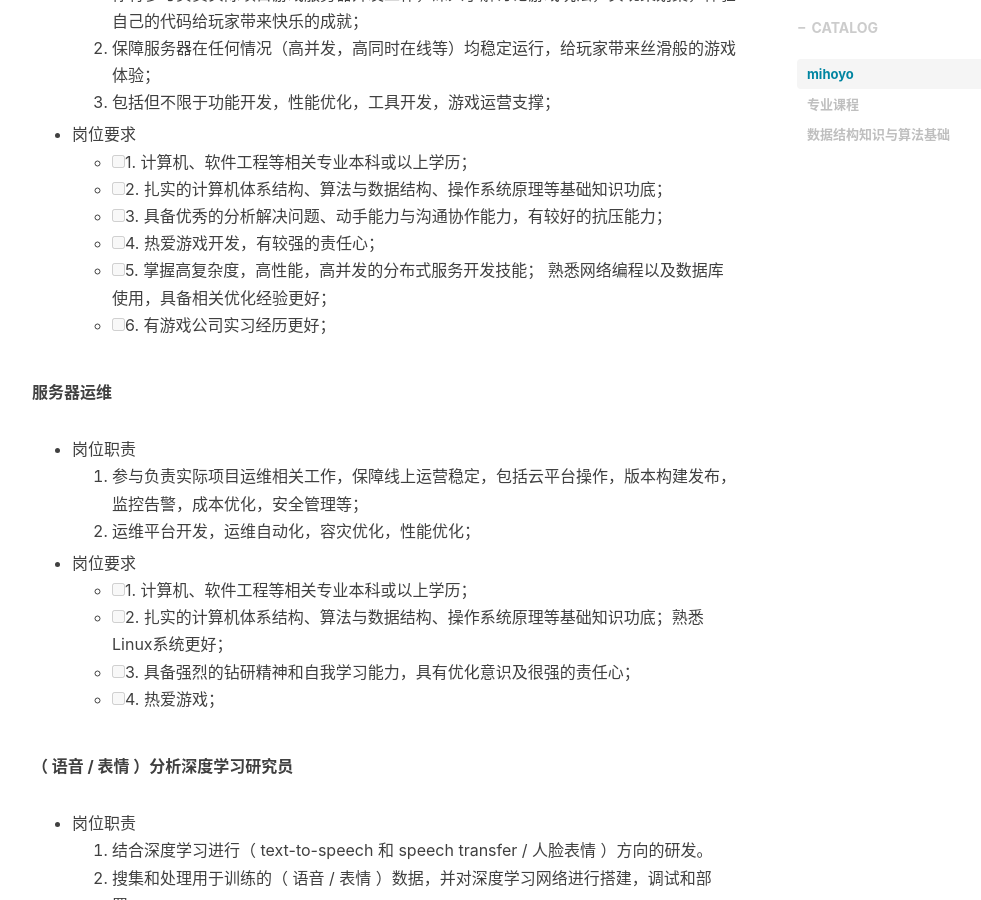
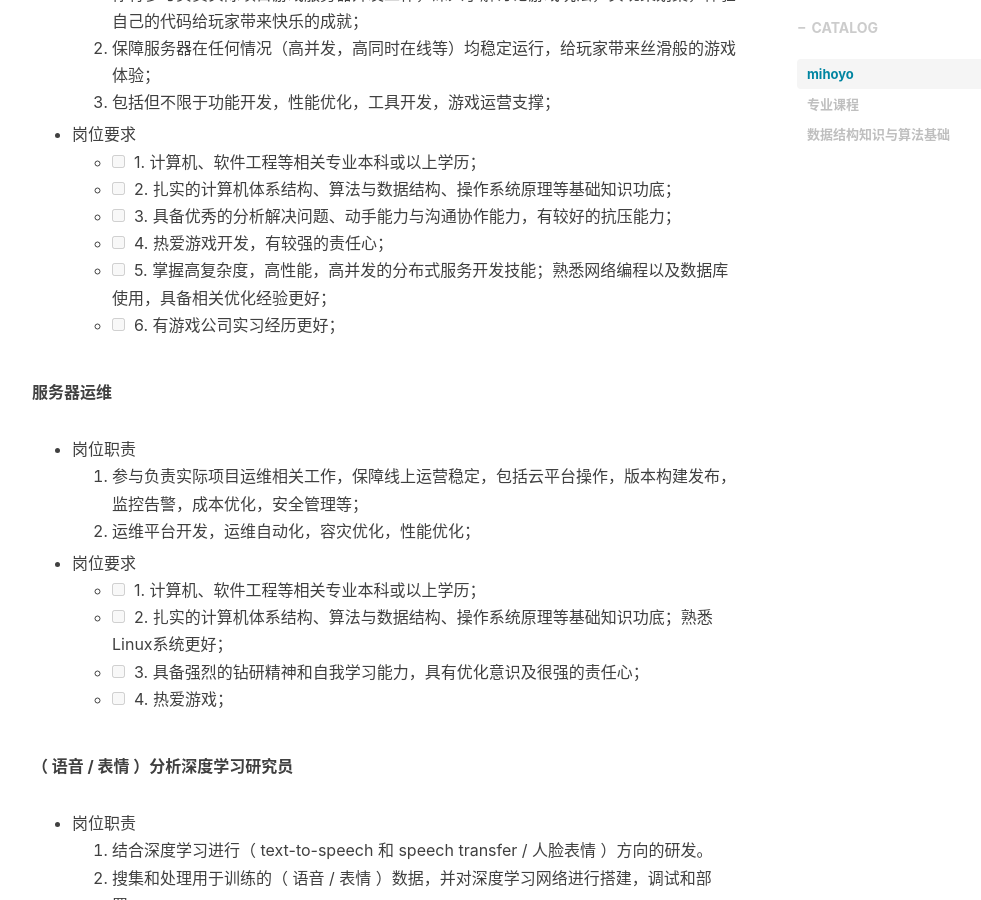
Before and after one commit to hongzhiyin/hongzhiyin.github.io, a Jekyll site: the page built from _posts/Hyperion/2019-11-08-the-moth-who-chases-the-flames.md, in a window 1280 px wide and 900 px high, scrolled down 1035 px. Shown: the whole window, without its empty margins (233-1214 px from the left). Built offline with Jekyll 4.4.1, drawn with Linux system fonts in a browser that asks for light colours; nearby versions of some CDN libraries; comment, search, counter and statistics services are not loaded; part of the change alters nothing that is shown.

```diff
--- a/_posts/Hyperion/2019-11-08-the-moth-who-chases-the-flames.md
+++ b/_posts/Hyperion/2019-11-08-the-moth-who-chases-the-flames.md
@@ -24,11 +24,11 @@ tags:
 
 - 岗位要求
   - [ ] &nbsp; 1. 计算机或相关专业，本科及以上学历；
-  - [ ] 2. 至少精通一门面向对象的编程语言，深入理解其思想；
-  - [ ] 3. 有良好的数据结构知识和算法基础；
-  - [ ] 4. 有强烈的求知欲，学习能力强；
-  - [ ]   ex. 有实际游戏开发经历或者实习经历；
-  - [ ]   ex. 了解计算机图形学；
+  - [ ] &nbsp; 2. 至少精通一门面向对象的编程语言，深入理解其思想；
+  - [ ] &nbsp; 3. 有良好的数据结构知识和算法基础；
+  - [ ] &nbsp; 4. 有强烈的求知欲，学习能力强；
+  - [ ] &nbsp; ex. 有实际游戏开发经历或者实习经历；
+  - [ ] &nbsp; ex. 了解计算机图形学；
 
 **游戏服务器开发**
 
@@ -37,13 +37,12 @@ tags:
   2. 保障服务器在任何情况（高并发，高同时在线等）均稳定运行，给玩家带来丝滑般的游戏体验；
   3. 包括但不限于功能开发，性能优化，工具开发，游戏运营支撑；
 - 岗位要求
-  - [ ] 1. 计算机、软件工程等相关专业本科或以上学历；
-  - [ ] 2. 扎实的计算机体系结构、算法与数据结构、操作系统原理等基础知识功底；
-  - [ ] 3. 具备优秀的分析解决问题、动手能力与沟通协作能力，有较好的抗压能力；
-  - [ ] 4. 热爱游戏开发，有较强的责任心；
-  - [ ] 5. 掌握高复杂度，高性能，高并发的分布式服务开发技能；
-       熟悉网络编程以及数据库使用，具备相关优化经验更好；
-  - [ ] 6. 有游戏公司实习经历更好；
+  - [ ] &nbsp; 1. 计算机、软件工程等相关专业本科或以上学历；
+  - [ ] &nbsp; 2. 扎实的计算机体系结构、算法与数据结构、操作系统原理等基础知识功底；
+  - [ ] &nbsp; 3. 具备优秀的分析解决问题、动手能力与沟通协作能力，有较好的抗压能力；
+  - [ ] &nbsp; 4. 热爱游戏开发，有较强的责任心；
+  - [ ] &nbsp; 5. 掌握高复杂度，高性能，高并发的分布式服务开发技能；熟悉网络编程以及数据库使用，具备相关优化经验更好；
+  - [ ] &nbsp; 6. 有游戏公司实习经历更好；
 
 **服务器运维**
 
@@ -52,10 +51,10 @@ tags:
   2. 运维平台开发，运维自动化，容灾优化，性能优化；
 
 - 岗位要求
-  - [ ] 1. 计算机、软件工程等相关专业本科或以上学历；
-  - [ ] 2. 扎实的计算机体系结构、算法与数据结构、操作系统原理等基础知识功底；熟悉Linux系统更好；
-  - [ ] 3. 具备强烈的钻研精神和自我学习能力，具有优化意识及很强的责任心；
-  - [ ] 4. 热爱游戏；
+  - [ ] &nbsp; 1. 计算机、软件工程等相关专业本科或以上学历；
+  - [ ] &nbsp; 2. 扎实的计算机体系结构、算法与数据结构、操作系统原理等基础知识功底；熟悉Linux系统更好；
+  - [ ] &nbsp; 3. 具备强烈的钻研精神和自我学习能力，具有优化意识及很强的责任心；
+  - [ ] &nbsp; 4. 热爱游戏；
 
 **（ 语音 / 表情 ）分析深度学习研究员**
 
@@ -64,12 +63,12 @@ tags:
   2. 搜集和处理用于训练的（ 语音 / 表情 ）数据，并对深度学习网络进行搭建，调试和部署。
 
 - 岗位要求
-  - [ ] 1. 硕士及以上学历；
-  - [ ] 2. 熟悉深度学习技术；
-  - [ ] 3. 熟悉 pytorch 或者 tensorflow ，能够快速搭建各种网络并对网络训练有较好的经验；
-  - [ ] 4. 对技术充满热情，具有较好的独立思考和推断能力，以及较好的沟通表达能力；
-  - [ ]   ex. 对（ 语音 / 人脸表情 ）方向的深度学习有项目经验；
-  - [ ]   ex. 在深度学习领域的顶会发表过文章。
+  - [ ] &nbsp; 1. 硕士及以上学历；
+  - [ ] &nbsp; 2. 熟悉深度学习技术；
+  - [ ] &nbsp; 3. 熟悉 pytorch 或者 tensorflow ，能够快速搭建各种网络并对网络训练有较好的经验；
+  - [ ] &nbsp; 4. 对技术充满热情，具有较好的独立思考和推断能力，以及较好的沟通表达能力；
+  - [ ] &nbsp; ex. 对（ 语音 / 人脸表情 ）方向的深度学习有项目经验；
+  - [ ] &nbsp; ex. 在深度学习领域的顶会发表过文章。
 
 
 
@@ -85,8 +84,8 @@ tags:
 
 **英语**
 
-- [x] CET - 4
-- [ ] CET - 6
+- [x] &nbsp; CET - 4
+- [ ] &nbsp; CET - 6
 
 
 
```
